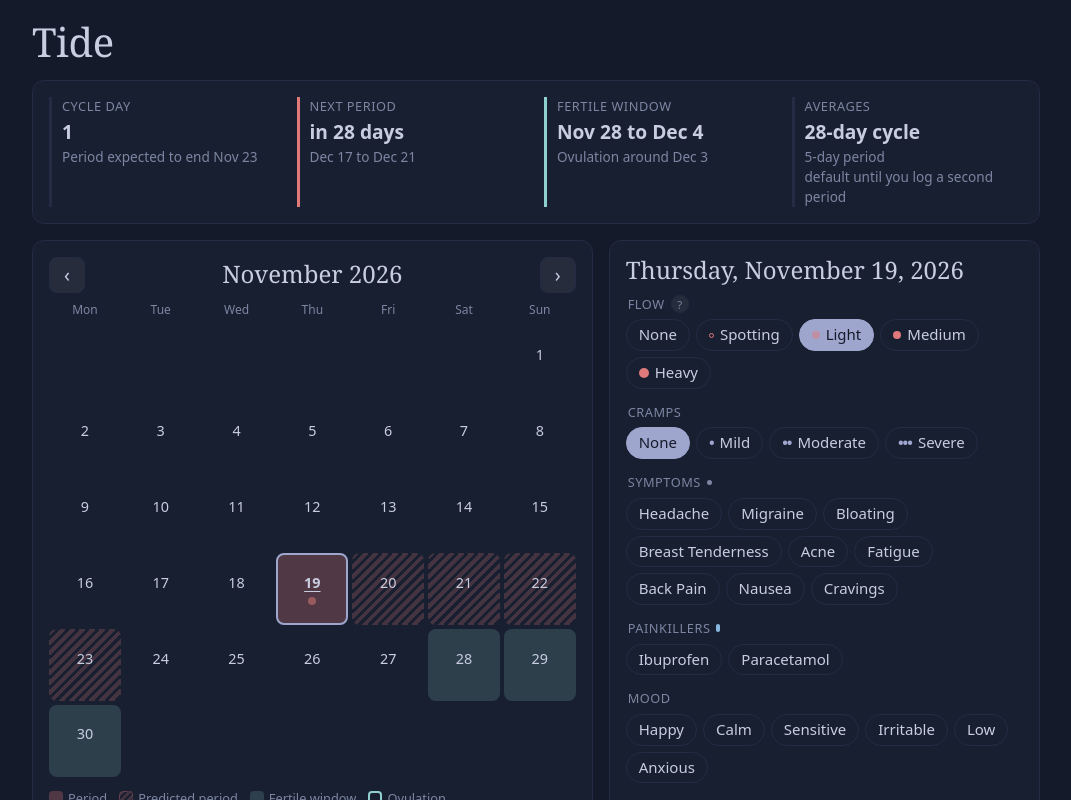
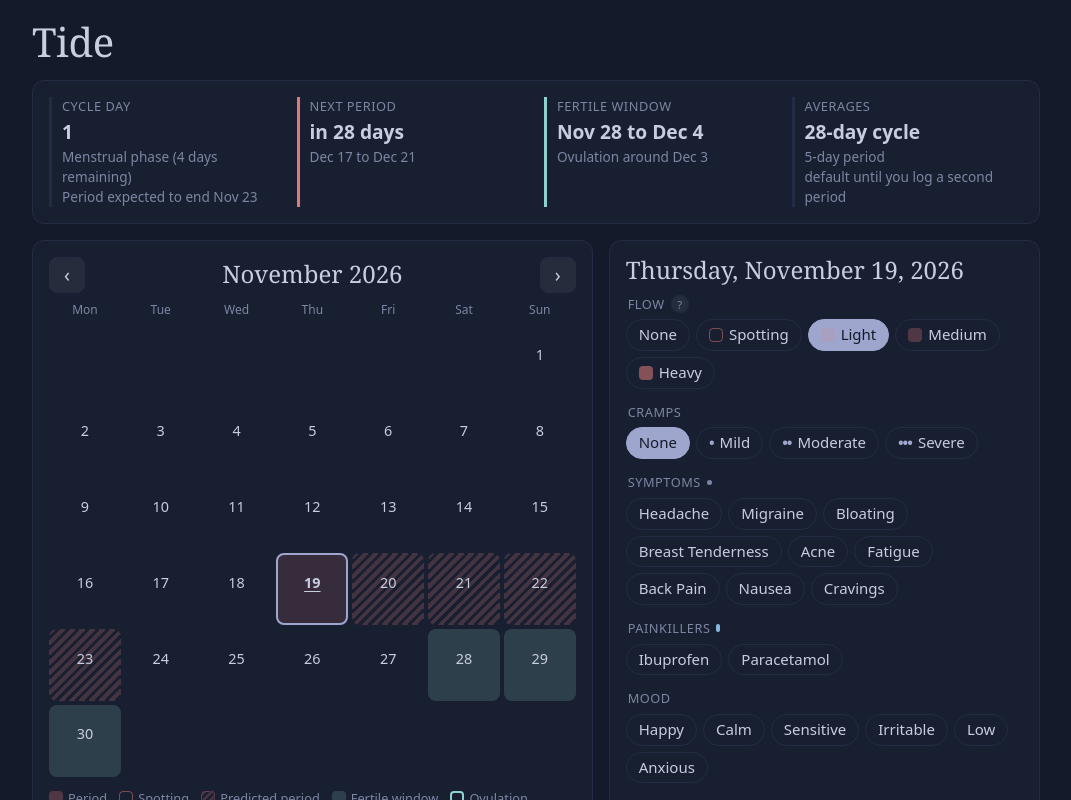
Before and after one commit to 1sabelle/tide-tracker, a React (Vite) app: page / in a window 1280 px wide. Both pictures are taken after a click on the button "Light". Shown: the top 800 px of the page, without its empty margins (104-1175 px from the left). Built offline with nearby package versions, Linux system fonts and the light colour scheme.

Commit message:
✨ Show cycle phase and colour calendar days by flow

```diff
--- a/src/Calendar.jsx
+++ b/src/Calendar.jsx
@@ -37,6 +37,7 @@ export default function Calendar({ logs, prediction, today, selectedDate, onSele
         {dates.map((date) => {
           const dayLog = logs[date];
           const day = classifyDay(date, prediction);
+          const hasFlow = dayLog?.flow && dayLog.flow !== 'none';
           const classes = [
             'day',
             day.isPeriod && 'is-period',
@@ -44,6 +45,7 @@ export default function Calendar({ logs, prediction, today, selectedDate, onSele
             !day.isPeriod && day.isFertile && 'is-fertile',
             day.isOvulation && 'is-ovulation',
             day.isImplantation && 'is-implantation',
+            hasFlow && `flow-${dayLog.flow}`,
             date === today && 'is-today',
             date === selectedDate && 'is-selected',
           ].filter(Boolean);
@@ -51,7 +53,6 @@ export default function Calendar({ logs, prediction, today, selectedDate, onSele
             <button key={date} className={classes.join(' ')} onClick={() => onSelect(date)}>
               <span className="number">{Number(date.slice(8))}</span>
               <span className="marks">
-                {dayLog?.flow && dayLog.flow !== 'none' && <FlowMark flow={dayLog.flow} />}
                 {dayLog?.cramps > 0 && <CrampMark cramps={dayLog.cramps} />}
                 {(dayLog?.symptoms?.length > 0 || dayLog?.notes) && <NoteMark />}
                 {dayLog?.painkillers?.length > 0 && <PainkillerMark />}
@@ -63,6 +64,7 @@ export default function Calendar({ logs, prediction, today, selectedDate, onSele
       </div>
       <div className="legend">
         <span><i className="swatch is-period" /> Period</span>
+        <span><FlowMark flow="spotting" /> Spotting</span>
         <span><i className="swatch is-predicted" /> Predicted period</span>
         <span><i className="swatch is-fertile" /> Fertile window</span>
         <span><i className="swatch is-ovulation" /> Ovulation</span>
--- a/src/DayMarks.jsx
+++ b/src/DayMarks.jsx
@@ -1,7 +1,8 @@
 // The small indicators a calendar day shows for what was logged. The day editor shows the same ones as its legend.
 
+// Flow colours the whole calendar day rather than adding a mark, so this is a small swatch of that day colour.
 export function FlowMark({ flow }) {
-  return <span className={`flow-dot flow-${flow}`} />;
+  return <span className={`flow-swatch flow-${flow}`} />;
 }
 
 export function CrampMark({ cramps }) {
--- a/src/Summary.jsx
+++ b/src/Summary.jsx
@@ -1,10 +1,18 @@
-import { formatShort } from './dates.js';
+import { daysBetween, formatShort } from './dates.js';
 
 function describeDaysUntil(days) {
   if (days > 1) return `in ${days} days`;
   if (days === 1) return 'tomorrow';
   if (days === 0) return 'today';
   return `${-days} ${days === -1 ? 'day' : 'days'} late`;
+}
+
+// Nothing is shown once the predicted end has passed (a long period or a late one).
+function describeDaysRemaining(phase, today) {
+  const daysAfterToday = daysBetween(today, phase.lastDay);
+  if (daysAfterToday > 0) return ` (${daysAfterToday} ${daysAfterToday === 1 ? 'day' : 'days'} remaining)`;
+  if (daysAfterToday === 0) return ' (last day)';
+  return '';
 }
 
 export default function Summary({ prediction, today }) {
@@ -17,7 +25,7 @@ export default function Summary({ prediction, today }) {
       </section>
     );
   }
-  const { cycleDay, ongoingPeriod, nextPeriod, daysUntilNextPeriod, upcomingFertility, cycleLength, periodLength, basedOnCycles } =
+  const { cycleDay, phase, ongoingPeriod, nextPeriod, daysUntilNextPeriod, upcomingFertility, cycleLength, periodLength, basedOnCycles } =
     prediction;
   const isFertileNow =
     upcomingFertility && today >= upcomingFertility.fertileStart && today <= upcomingFertility.fertileEnd;
@@ -28,13 +36,15 @@ export default function Summary({ prediction, today }) {
       <div className="stat">
         <span className="label">Cycle day</span>
         <span className="value">{cycleDay}</span>
-        {ongoingPeriod && (
-          <span className="detail">
-            {ongoingPeriod.end >= today
+        <span className="detail">
+          <span className="phase">
+            {phase.name} phase{describeDaysRemaining(phase, today)}
+          </span>
+          {ongoingPeriod &&
+            (ongoingPeriod.end >= today
               ? `Period expected to end ${formatShort(ongoingPeriod.end)}`
-              : `Period running longer than your usual ${periodLength} days`}
-          </span>
-        )}
+              : `Period running longer than your usual ${periodLength} days`)}
+        </span>
       </div>
       <div className="stat period">
         <span className="label">Next period</span>
--- a/src/cycle.js
+++ b/src/cycle.js
@@ -41,6 +41,8 @@ const FERTILE_DAYS_AFTER_OVULATION = 1;
 // A fertilised egg implants 6-12 days after ovulation. Wilcox, Baird & Weinberg (1999), NEJM 340:1796-9.
 const IMPLANTATION_FIRST_DAY_AFTER_OVULATION = 6;
 const IMPLANTATION_LAST_DAY_AFTER_OVULATION = 12;
+// The ovulatory phase is counted as the predicted ovulation day and one day either side.
+const OVULATORY_DAYS_AROUND_OVULATION = 1;
 
 // Spotting alone does not start or extend a period.
 export function isBleedingDay(dayLog) {
@@ -98,6 +100,17 @@ function fertilityFor(nextPeriodStart, lutealLength) {
     implantationStart: addDays(ovulation, IMPLANTATION_FIRST_DAY_AFTER_OVULATION),
     implantationEnd: addDays(ovulation, IMPLANTATION_LAST_DAY_AFTER_OVULATION),
   };
+}
+
+// Menstrual while the period lasts, follicular until ovulation, ovulatory around it, luteal until the next period.
+// lastDay is the predicted last day of that phase; it is in the past when the period runs long or is late.
+function phaseOn(today, ongoingPeriod, ovulation, nextPeriodStart) {
+  if (ongoingPeriod) return { name: 'menstrual', lastDay: ongoingPeriod.end };
+  const ovulatoryStart = addDays(ovulation, -OVULATORY_DAYS_AROUND_OVULATION);
+  const ovulatoryEnd = addDays(ovulation, OVULATORY_DAYS_AROUND_OVULATION);
+  if (today < ovulatoryStart) return { name: 'follicular', lastDay: addDays(ovulatoryStart, -1) };
+  if (today <= ovulatoryEnd) return { name: 'ovulatory', lastDay: ovulatoryEnd };
+  return { name: 'luteal', lastDay: addDays(nextPeriodStart, -1) };
 }
 
 export function predictCycles(logs, settings, today) {
@@ -160,6 +173,7 @@ export function predictCycles(logs, settings, today) {
     basedOnCycles: recentCycleLengths.length,
     basedOnPeriods: recentPeriodLengths.length,
     cycleDay: daysBetween(lastPeriod.start, today) + 1,
+    phase: phaseOn(today, ongoingPeriod, futureCycles[0].ovulation, nextPeriodStart),
     ongoingPeriod,
     nextPeriod: {
       start: nextPeriodStart,
--- a/src/styles.css
+++ b/src/styles.css
@@ -12,6 +12,9 @@
   --hover: #ffffff1a;
   --period: #e07a7a;
   --period-soft: #e07a7a47;
+  --period-light: #e07a7a26;
+  --period-heavy: #e07a7a8c;
+  --spotting: #e07a7a80;
   --predicted: #e07a7a38;
   --fertile: #8fd0cc2e;
   --ovulation: #8fd0cc;
@@ -49,6 +52,8 @@ section, .settings, .collapsible { background: var(--surface); border: 1px solid
 .stat .label { font-size: 0.8rem; color: var(--muted); text-transform: uppercase; letter-spacing: 0.04em; }
 .stat .value { font-size: 1.2rem; font-weight: 600; }
 .stat .detail { font-size: 0.85rem; color: var(--muted); }
+.stat .phase { display: block; }
+.stat .phase::first-letter { text-transform: uppercase; }
 
 .layout { display: grid; grid-template-columns: 1.3fr 1fr; gap: 16px; }
 @media (max-width: 760px) { .layout { grid-template-columns: 1fr; } }
@@ -66,18 +71,21 @@ section, .settings, .collapsible { background: var(--surface); border: 1px solid
 .day .number { font-size: 0.9rem; }
 .day .marks { display: flex; gap: 3px; align-items: center; height: 10px; font-size: 0.6rem; line-height: 1; }
 .day.is-period { background: var(--period-soft); }
+.day.is-period.flow-light { background: var(--period-light); }
+.day.is-period.flow-heavy { background: var(--period-heavy); }
 .day.is-predicted { background: repeating-linear-gradient(135deg, var(--predicted) 0 4px, transparent 4px 7px); }
 .day.is-fertile { background: var(--fertile); }
 .day.is-ovulation .number { font-weight: 700; color: var(--ovulation); }
 .day.is-ovulation { box-shadow: inset 0 0 0 2px var(--ovulation); }
 .day.is-implantation { outline: 1.5px dashed var(--implantation); outline-offset: -3px; }
 .day.is-today .number { text-decoration: underline; text-underline-offset: 3px; font-weight: 700; }
+.day.flow-spotting { border: 1.5px solid var(--spotting); }
 .day.is-selected { border-color: var(--accent); border-width: 2px; }
 
-.flow-dot { width: 8px; height: 8px; border-radius: 50%; background: var(--period); }
-.flow-spotting { width: 5px; height: 5px; background: transparent; border: 1.5px solid var(--period); }
-.flow-light { opacity: 0.5; }
-.flow-heavy { width: 10px; height: 10px; }
+.flow-swatch { display: inline-block; width: 14px; height: 14px; border-radius: 4px; background: var(--period-soft); }
+.flow-swatch.flow-spotting { background: transparent; border: 1.5px solid var(--spotting); }
+.flow-swatch.flow-light { background: var(--period-light); }
+.flow-swatch.flow-heavy { background: var(--period-heavy); }
 .cramp-mark { color: var(--accent); font-weight: 700; letter-spacing: -1px; }
 .note-mark { width: 5px; height: 5px; border-radius: 50%; background: var(--muted); }
 .painkiller-mark { width: 4px; height: 8px; border-radius: 2px; background: var(--painkiller); }
```
Also changed, not shown: 1 other file (tests, documents, lock files or other folders).
